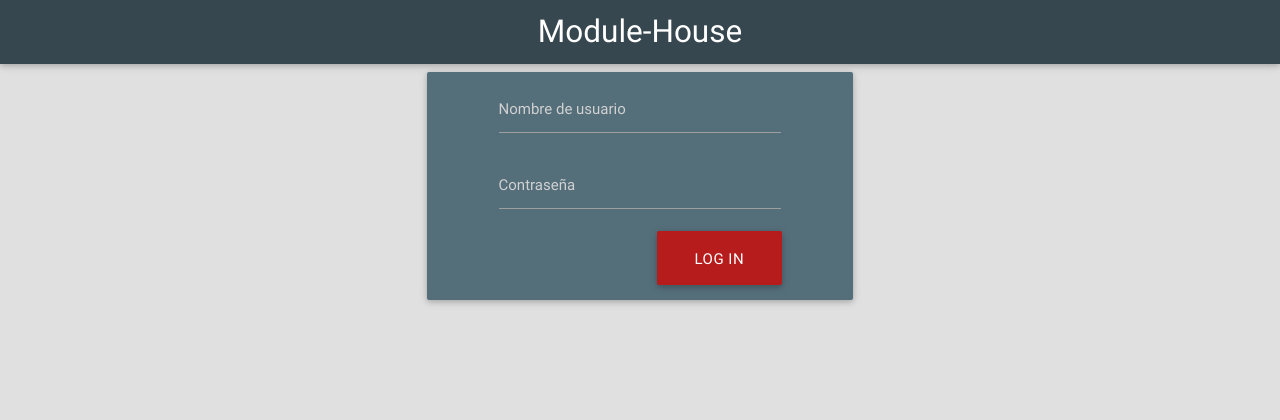
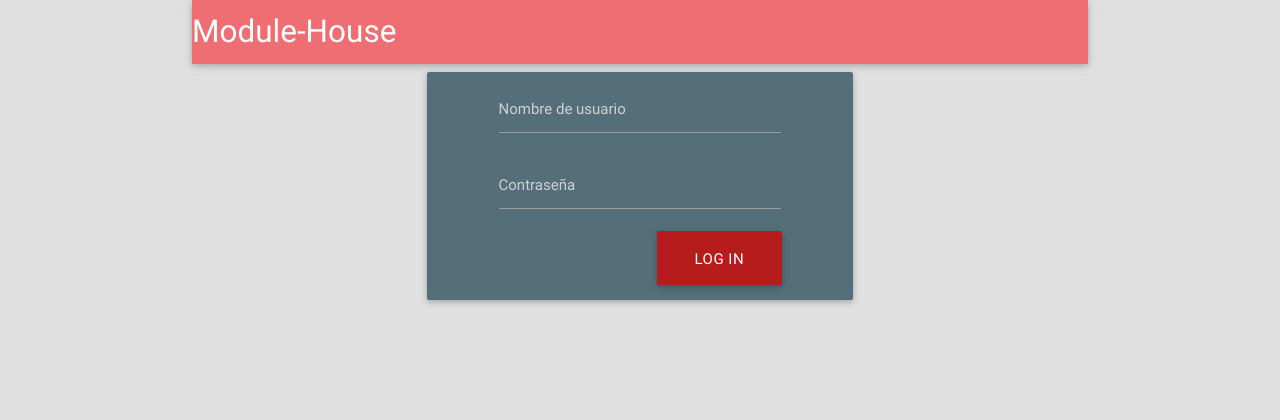
Before and after one commit to Kaajavi-ITS-STUDENTS-PROJECTS/House-Module, a Django app: page / in a window 1280 px wide. Shown: the top 420 px of the page. Run offline with Django 3.2, Linux system fonts and the light colour scheme.

Commit message:
Cambio navbar

```diff
--- a/module_1/templates/base.html
+++ b/module_1/templates/base.html
@@ -12,11 +12,11 @@
     </head>
     <body class="grey lighten-2">
         <header>
-            <nav>
-                <div class="nav-wrapper blue-grey darken-3">
-                    <a href="#!" class="center brand-logo">Module-House</a>
-                    <ul class="right hide-on-med-and-down">
-                        <!--<li><a href="#!"><i class="material-icons">search</i></a></li>!-->
+            <nav class="container">
+                <div class="nav-wrapper transparent">
+                    <a href="#!" class="left brand-logo">Module-House</a>
+                    <ul class="right hide-on-med-and-down blue-grey darken-3">
+                        <!--<li><a href="#!"><i class="material-icons">search</i></a></li>  blue-grey darken-3 !-->
                         {% block navbar %}
                         {% endblock %}
                         <!--<li><a class="modal-trigger" href="#modal1">Mapa</a></li>-->
```
